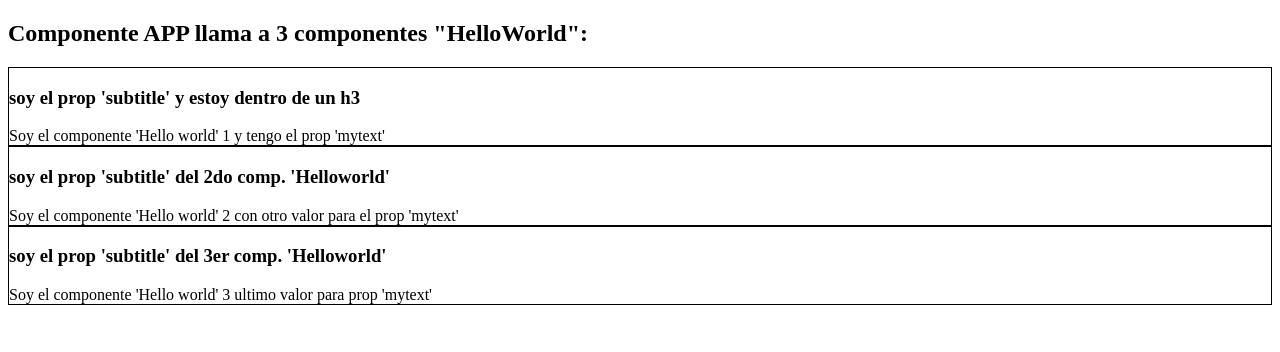
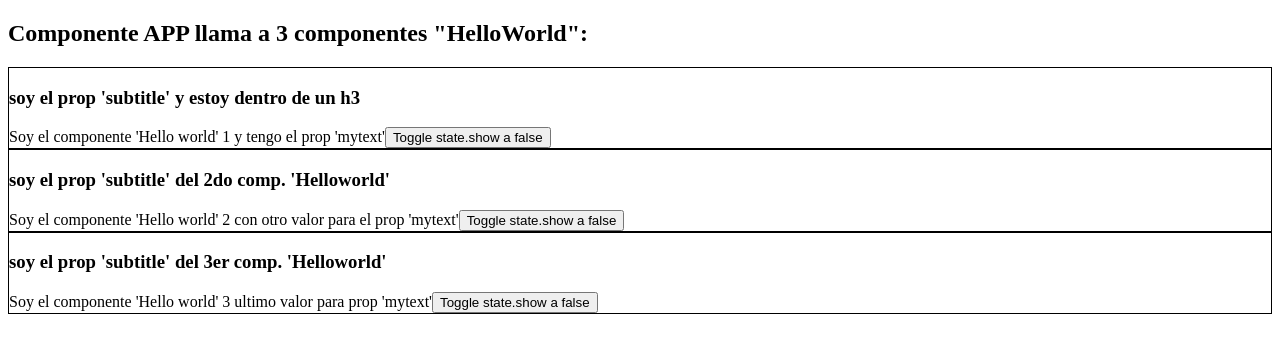
Before and after one commit to cristianortiz/firstReactApp, a React (Create React App) app: page / in a window 1280 px wide. Shown: the top 352 px of the page. Built offline with nearby package versions, Linux system fonts and the light colour scheme.

Commit message:
Update App.js
ejemplo de manejo de estados de un componente react mediante metodos de un componente escrito como clase y eventos

```diff
--- a/src/App.js
+++ b/src/App.js
@@ -4,7 +4,7 @@ import "./App.css";
 /*modelo de componentes de React, una aplicacion esta subdivida en componentes reutilzables, podemos escribir
 un componente de diversas formas, como funcion explicita, funcion flecha, clase JS */
 //funcion explicita
-function HelloWorld(props) {
+/* function HelloWorld(props) {
   //props, un objeto con datos, para personalizar el renderizado de un mismo componente
   return (
     <div id="hello">
@@ -12,6 +12,36 @@ function HelloWorld(props) {
       Soy el componente 'Hello world' {props.mytext}
     </div>
   );
+} */
+//componente en forma de clase, cambia la forma de usar los props, con this, por el ambito de la clase
+class HelloWorld extends React.Component {
+  //manejo estados del componente con este objeto state
+  state = {
+    show: true,
+  };
+  //metodo para cambiar el estado de show a traves del evento onClick,notacion flecha evita escribir el bind en Onclick
+  togleShow = () => {
+    //cambia alternadamente a true/false el valor de show al presionar los botones
+    this.setState({ show: !this.state.show });
+  };
+  render() {
+    if (this.state.show) {
+      return (
+        <div id="hello">
+          <h3>{this.props.subtitle}</h3>
+          Soy el componente 'Hello world' {this.props.mytext}
+          <button onClick={this.togleShow}>Toggle state.show a false</button>
+        </div>
+      );
+    } else {
+      return (
+        <h3>
+          'state.show:false' =>No hay elementos que mostrar
+          <button onClick={this.togleShow}>Toggle state.show a true</button>
+        </h3>
+      );
+    }
+  }
 }
 
 function App() {
```
